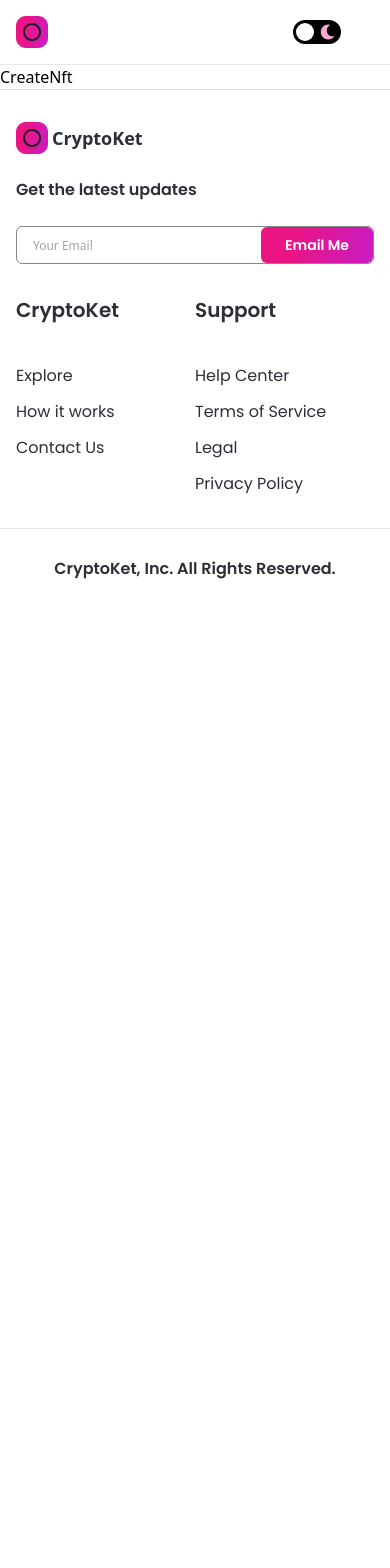
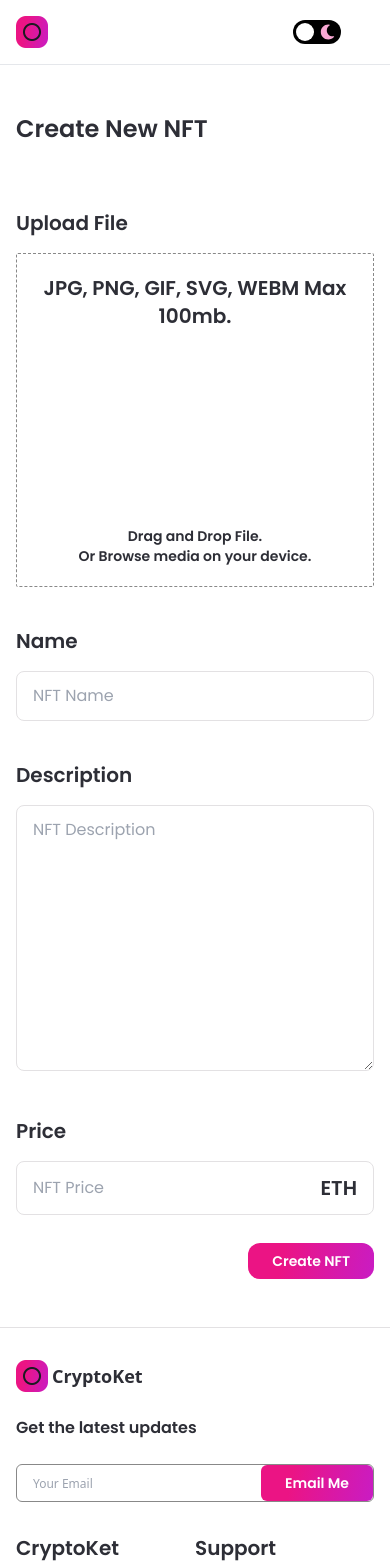
Before and after one commit to Hadizelleya/NFT-market-place, a Next.js app: page /create-nft in a window 390 px wide. Shown: the top 1568 px of the page. Before the commit the page ends 844 px from the top, so only its background shows below. Built offline with nearby package versions, Linux system fonts and the light colour scheme.

Commit message:
implemented the create nft page

```diff
--- /dev/null
+++ b/components/Input.jsx
@@ -0,0 +1,38 @@
+import React from "react";
+
+export default function Input({ inputType, title, placeHolder, handleClick }) {
+  return (
+    <div className="mt-10 w-full">
+      <p className="font-semibold text-xl font-poppins dark:text-white text-nft-black-1 ">
+        {title}
+      </p>
+      {inputType === "number" ? (
+        <div className="dark:bg-nft-black-1 bg-white border dark:border-nft-black-1 border-nft-gray-1  rounded-lg w-full outline-none font-poppins dark:text-white text-nft-gray-2 text-base mt-4 px-4 py-3 flexBetween flex-row">
+          <input
+            type="number"
+            className="flex w-full dark:bg-nft-black-1 bg-white outline-none"
+            placeholder={placeHolder}
+            onChange={handleClick}
+          />
+          <p className="font-semibold text-xl font-poppins dark:text-white text-nft-black-1 ">
+            ETH
+          </p>
+        </div>
+      ) : inputType === "textarea" ? (
+        <textarea
+          rows={10}
+          className="dark:bg-nft-black-1 bg-white border dark:border-nft-black-1 border-nft-gray-1  rounded-lg w-full outline-none font-poppins dark:text-white text-nft-gray-2 text-base mt-4 px-4 py-3"
+          placeholder={placeHolder}
+          onChange={handleClick}
+        />
+      ) : (
+        <input
+          type={inputType}
+          className="dark:bg-nft-black-1 bg-white border dark:border-nft-black-1 border-nft-gray-1  rounded-lg w-full outline-none font-poppins dark:text-white text-nft-gray-2 text-base mt-4 px-4 py-3"
+          placeholder={placeHolder}
+          onChange={handleClick}
+        />
+      )}
+    </div>
+  );
+}
--- a/components/export.js
+++ b/components/export.js
@@ -3,5 +3,6 @@
 import Button from "./Button";
 import Banner from "./Banner.jsx";
 import CreatorCard from "./CreatorCard.jsx";
+import Input from "./Input.jsx";
 import NFTCard from "./NFTCard.jsx";
-export { Navbar, Footer, Button, Banner, CreatorCard, NFTCard };
+export { Navbar, Footer, Button, Banner, CreatorCard, NFTCard, Input };
--- a/pages/create-nft.js
+++ b/pages/create-nft.js
@@ -1,5 +1,120 @@
-import React from "react";
+import { useState, useMemo, useCallback, useContext } from "react";
+import { useRouter } from "next/router";
+import { useDropzone } from "react-dropzone";
+import Image from "next/image";
+import { useTheme } from "next-themes";
+import { Button, Input } from "../components/export";
+import images from "../assets";
 
 export default function CreateNft() {
-  return <div>CreateNft</div>;
+  const { theme } = useTheme();
+  const [fileUrl, setFileUrl] = useState(null);
+  const [formInput, setFormInput] = useState({
+    name: "",
+    price: "",
+    description: "",
+  });
+
+  const onDrop = useCallback(() => {
+    //upload image to ipfs
+  }, []);
+
+  const {
+    getRootProps,
+    getInputProps,
+    isDragActive,
+    isDragAccept,
+    isDragReject,
+  } = useDropzone({ onDrop, accept: "image/", maxSize: 5000000 });
+
+  const fileStyle = useMemo(
+    () =>
+      `dark:bg-nft-black-1 bg-white border dark:border-white border-nft-gray-2 flex flex-col items-center p-5 rounded-sm border-dashed
+      ${isDragActive && "border-fil-active"}
+      ${isDragAccept && "border-fil-accept"}
+      ${isDragReject && "border-fil-reject"}`,
+    [isDragActive, isDragAccept, isDragReject]
+  );
+
+  console.log(formInput);
+
+  return (
+    <div className="flex justify-center sm:px-4 p-12 ">
+      <div className="w-3/5 md:w-full ">
+        <h1 className="flex-1 font-poppins dark:text-white text-nft-black-1 text-2xl minlg:text-4xl font-semibold sm:mb-4">
+          Create New NFT
+        </h1>
+        <div className="mt-16 ">
+          <p className="font-semibold text-xl font-poppins dark:text-white text-nft-black-1 ">
+            Upload File
+          </p>
+          <div className="mt-4">
+            <div {...getRootProps()} className={fileStyle}>
+              <input {...getInputProps()} />
+              <div className="flexCenter flex-col text-center">
+                <p className="font-semibold text-xl font-poppins dark:text-white text-nft-black-1 ">
+                  JPG, PNG, GIF, SVG, WEBM Max 100mb.
+                </p>
+                <div className="my-12 w-full flex justify-center">
+                  <Image
+                    src={images.upload}
+                    width={100}
+                    height={100}
+                    objectFit={"contain"}
+                    alt="fil upload"
+                    className={theme === "light" ? "filter invert" : ""}
+                  />
+                </div>
+                <p className="font-semibold text-sm font-poppins dark:text-white text-nft-black-1 ">
+                  Drag and Drop File.
+                </p>
+                <p className="font-semibold text-sm font-poppins dark:text-white text-nft-black-1 ">
+                  Or Browse media on your device.
+                </p>
+              </div>
+            </div>
+            {fileUrl && (
+              <aside>
+                <div>
+                  <img src={fileUrl} alt="asset_file" />
+                </div>
+              </aside>
+            )}
+          </div>
+        </div>
+        <Input
+          inputType="text"
+          title="Name"
+          placeHolder="NFT Name"
+          handleClick={(e) =>
+            setFormInput({ ...formInput, name: e.target.value })
+          }
+        />
+        <Input
+          inputType="textarea"
+          title="Description"
+          placeHolder="NFT Description"
+          handleClick={(e) =>
+            setFormInput({ ...formInput, description: e.target.value })
+          }
+        />
+        <Input
+          inputType="number"
+          title="Price"
+          placeHolder="NFT Price"
+          handleClick={(e) =>
+            setFormInput({ ...formInput, price: e.target.value })
+          }
+        />
+
+        <div className="mt-7 w-full flex justify-end">
+          <Button
+            btnName={"Create NFT"}
+            classStyles={"rounded-xl"}
+            handleClick={() => {}}
+          />
+        </div>
+      </div>
+    </div>
+  );
 }
```
